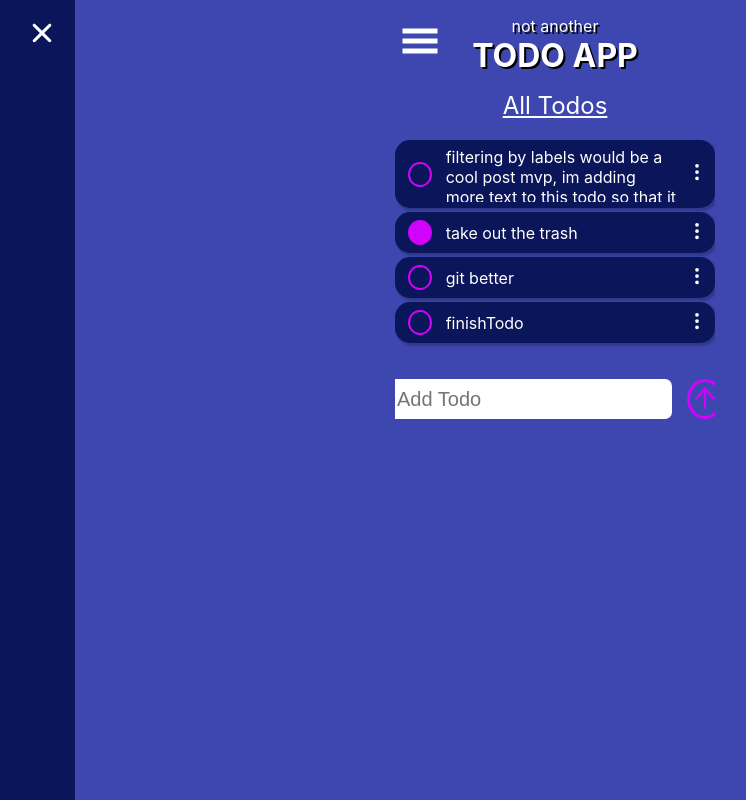
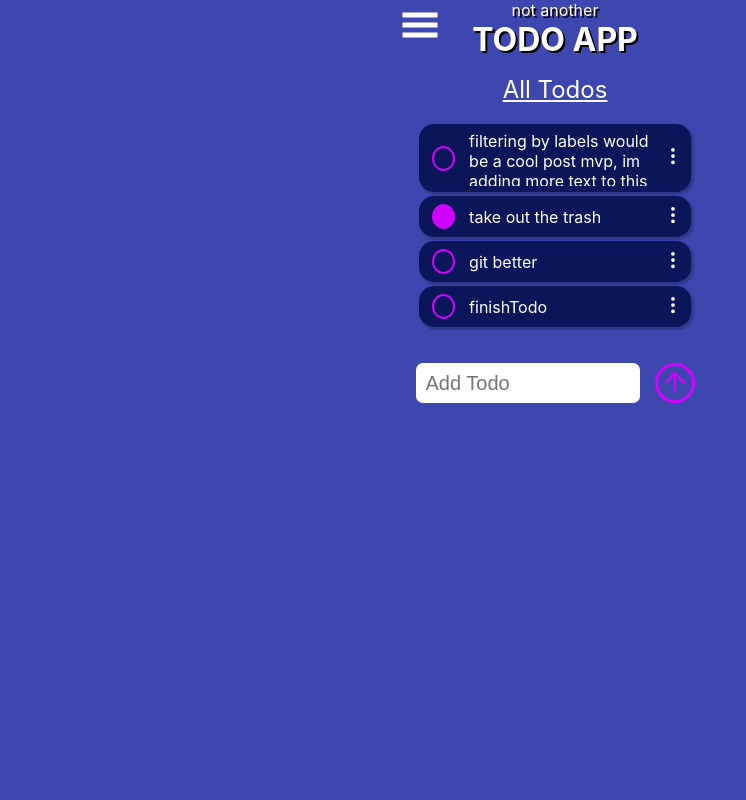
Before and after one commit to yeezick/react-todo, a React (Create React App) app: page /all in a window 1280 px wide. Shown: the whole page, without its empty margins (85-831 px from the left). Built offline with nearby package versions, Linux system fonts and the light colour scheme.

Commit message:
removing vh and vw from the app

```diff
--- a/src/App.css
+++ b/src/App.css
@@ -1,12 +1,12 @@
 .App {
   text-align: center;
   height: 568px;
-  margin: 1rem auto;
+  margin: auto;
   overflow: hidden;
   width: 320px;
 }
 .app_welcome {
   color: white;
-  margin: 1rem 5vh;
+  margin: 1rem auto;
   text-align: left;
 }
--- a/src/components/todo/Todo.css
+++ b/src/components/todo/Todo.css
@@ -8,7 +8,7 @@
 }
 
 .todo_list_parent {
-  max-height: 60vh;
+  max-height: 340px;
   overflow: scroll;
   overflow-x: hidden;
   transition: 1s;
@@ -25,7 +25,7 @@
   height: fit-content;
   margin: 0.25rem auto;
   max-height: 68px;
-  max-width: 85vw;
+  max-width: 272px;
   padding: 0.5rem;
 }
 .todo_item_content {
@@ -121,7 +121,7 @@
 .active-edit_input textarea,
 .inactive-edit_input textarea {
   /* padding: 3px; */
-  width: 75vw;
+  width: 244px;
 }
 
 @keyframes fadeInTodo {
--- a/src/components/todo/styles/AddTodo.css
+++ b/src/components/todo/styles/AddTodo.css
@@ -8,7 +8,7 @@
   height: 40px;
   margin-right: 15px;
   padding: 0 10px;
-  width: 70vw;
+  width: 224px;
 }
 
 .addTodo_form {
@@ -52,5 +52,5 @@
   transform: translateX(0);
 }
 .inactive-error {
-  transform: translateX(100vw);
+  transform: translateX(130%);
 }
--- a/src/layout/sidebar/Sidebar.css
+++ b/src/layout/sidebar/Sidebar.css
@@ -3,12 +3,12 @@
   background-color: #0a155a;
   display: flex;
   flex-direction: column;
-  height: 100vh;
+  height: 568px;
   left: 0;
   position: fixed;
   transition: 1s;
   top: 0;
-  width: 75vw;
+  width: 250px;
   z-index: 10;
 }
 .sidebar * {
@@ -28,7 +28,7 @@
   transform: translateX(0);
 }
 .inactive-sidebar {
-  transform: translateX(-100vh);
+  transform: translateX(-100%);
 }
 
 .sidebar_link_wrapper {
@@ -53,8 +53,5 @@
   padding: 0.5rem 0;
 }
 .sidebar_link *:first-child {
-  width: 25vw;
+  width: 50px;
 }
-.sidebar_link *:not(:first-child) {
-  width: 5s0vw;
-}
```
